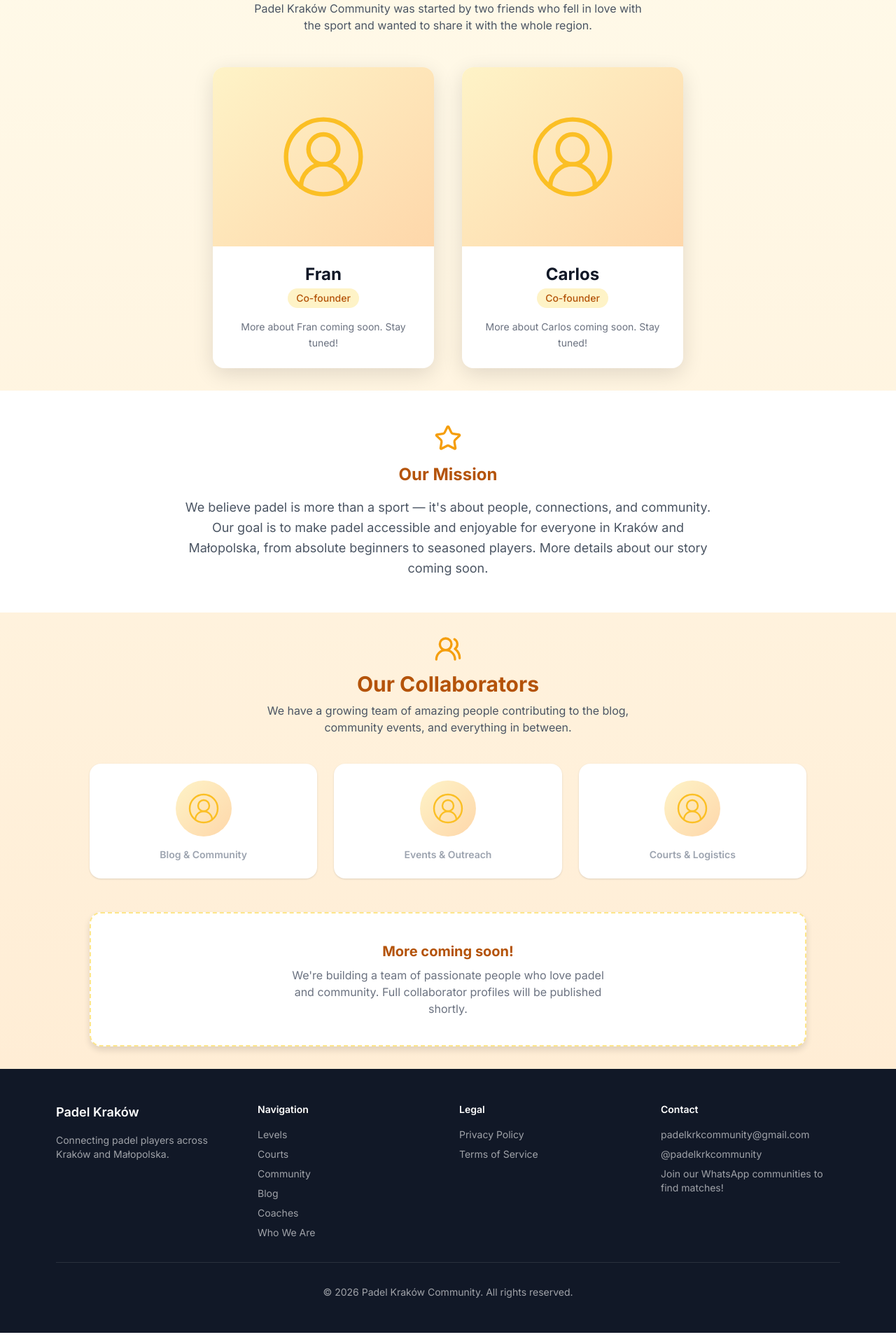
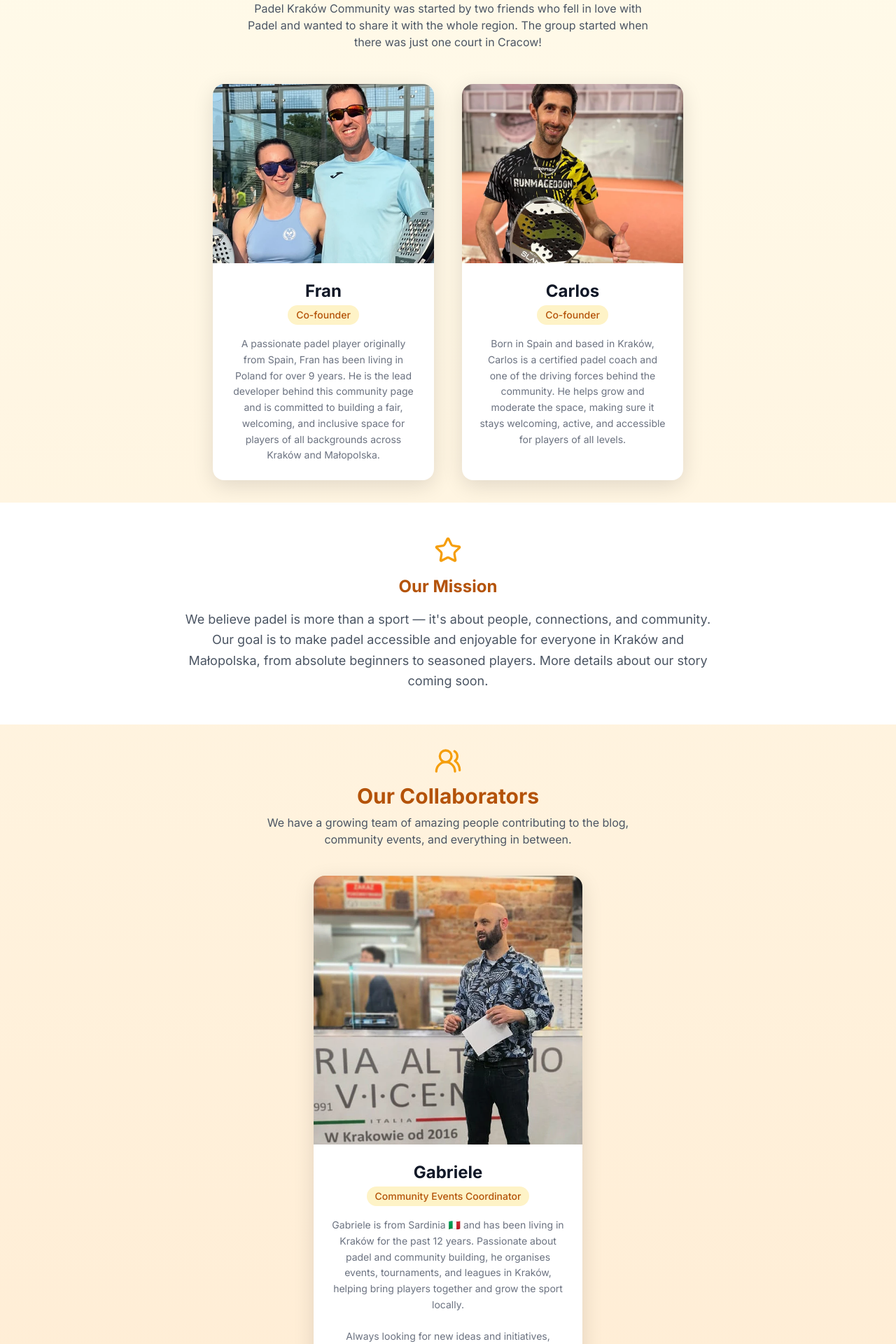
Before and after one commit to Gitperez288/padel-krakow, a Next.js app: page /who-we-are in a window 1280 px wide. Shown: the part 340-2260 px from the top of the page at 70% size. Built offline with nearby package versions, Linux system fonts and the light colour scheme.

Commit message:
who-we-are: add real bios, photos for Fran, Carlos, Gabriele; update founders/collaborators sections

```diff
--- a/src/app/who-we-are/page.tsx
+++ b/src/app/who-we-are/page.tsx
@@ -20,21 +20,24 @@ const founders = [
   {
     name: "Fran",
     role: "Co-founder",
-    bio: "More about Fran coming soon. Stay tuned!",
-    photo: null,
+    bio: "A passionate padel player originally from Spain, Fran has been living in Poland for over 9 years. He is the lead developer behind this community page and is committed to building a fair, welcoming, and inclusive space for players of all backgrounds across Kraków and Małopolska.",
+    photo: "/media/fran.webp",
   },
   {
     name: "Carlos",
     role: "Co-founder",
-    bio: "More about Carlos coming soon. Stay tuned!",
-    photo: null,
+    bio: "Born in Spain and based in Kraków, Carlos is a certified padel coach and one of the driving forces behind the community. He helps grow and moderate the space, making sure it stays welcoming, active, and accessible for players of all levels.",
+    photo: "/media/carlos.webp",
   },
 ];
 
 const collaborators = [
-  { name: "Collaborator 1", role: "Blog & Community", photo: null },
-  { name: "Collaborator 2", role: "Events & Outreach", photo: null },
-  { name: "Collaborator 3", role: "Courts & Logistics", photo: null },
+  {
+    name: "Gabriele",
+    role: "Community Events Coordinator",
+    bio: "Gabriele is from Sardinia 🇮🇹 and has been living in Kraków for the past 12 years. Passionate about padel and community building, he organises events, tournaments, and leagues in Kraków, helping bring players together and grow the sport locally.\n\nAlways looking for new ideas and initiatives, Gabriele encourages more people to discover padel and actively contributes to building a strong, welcoming community for players of all levels.",
+    photo: "/media/gabriele.webp",
+  },
 ];
 
 export default function WhoWeArePage() {
@@ -59,7 +62,8 @@ export default function WhoWeArePage() {
             <h2 className="text-3xl font-bold text-amber-700 mb-2">The Founders</h2>
             <p className="text-gray-600 max-w-xl mx-auto">
               Padel Kraków Community was started by two friends who fell in love
-              with the sport and wanted to share it with the whole region.
+              with Padel and wanted to share it with the whole region. The group
+              started when there was just one court in Cracow!
             </p>
           </div>
 
@@ -125,35 +129,32 @@ export default function WhoWeArePage() {
             </p>
           </div>
 
-          <div className="grid sm:grid-cols-3 gap-6">
+          <div className="grid sm:grid-cols-1 gap-10 max-w-sm mx-auto">
             {collaborators.map((collab) => (
               <div
                 key={collab.name}
-                className="bg-white rounded-2xl shadow hover:shadow-lg transition p-6 flex flex-col items-center text-center"
+                className="bg-white rounded-2xl shadow-md overflow-hidden flex flex-col items-center text-center hover:shadow-xl transition"
               >
-                <div className="w-20 h-20 rounded-full bg-gradient-to-br from-amber-100 to-orange-200 flex items-center justify-center mb-4">
+                <div className="w-full aspect-square bg-gradient-to-br from-amber-100 to-orange-200 flex items-center justify-center overflow-hidden">
                   {collab.photo ? (
                     <img
                       src={collab.photo}
                       alt={collab.name}
-                      className="w-full h-full object-cover rounded-full"
+                      className="w-full h-full object-cover"
                     />
                   ) : (
-                    <UserCircle2 className="w-12 h-12 text-amber-400" strokeWidth={1.2} />
+                    <UserCircle2 className="w-32 h-32 text-amber-400" strokeWidth={1.2} />
                   )}
                 </div>
-                <p className="font-semibold text-gray-400 text-sm">{collab.role}</p>
+                <div className="p-6">
+                  <h3 className="text-2xl font-bold text-gray-900">{collab.name}</h3>
+                  <span className="inline-block mt-1 mb-4 text-sm font-medium text-amber-700 bg-amber-100 px-3 py-1 rounded-full">
+                    {collab.role}
+                  </span>
+                  <p className="text-gray-500 text-sm leading-relaxed whitespace-pre-line">{collab.bio}</p>
+                </div>
               </div>
             ))}
-          </div>
-
-          {/* Coming soon */}
-          <div className="mt-12 text-center bg-white rounded-2xl shadow-sm px-8 py-10 border-2 border-dashed border-amber-200">
-            <p className="text-xl font-bold text-amber-700 mb-2">More coming soon!</p>
-            <p className="text-gray-500 max-w-md mx-auto">
-              We&apos;re building a team of passionate people who love padel and
-              community. Full collaborator profiles will be published shortly.
-            </p>
           </div>
         </div>
       </section>
```
Also changed, not shown: public/media/fran.webp (added), public/media/gabriele.webp (added).
